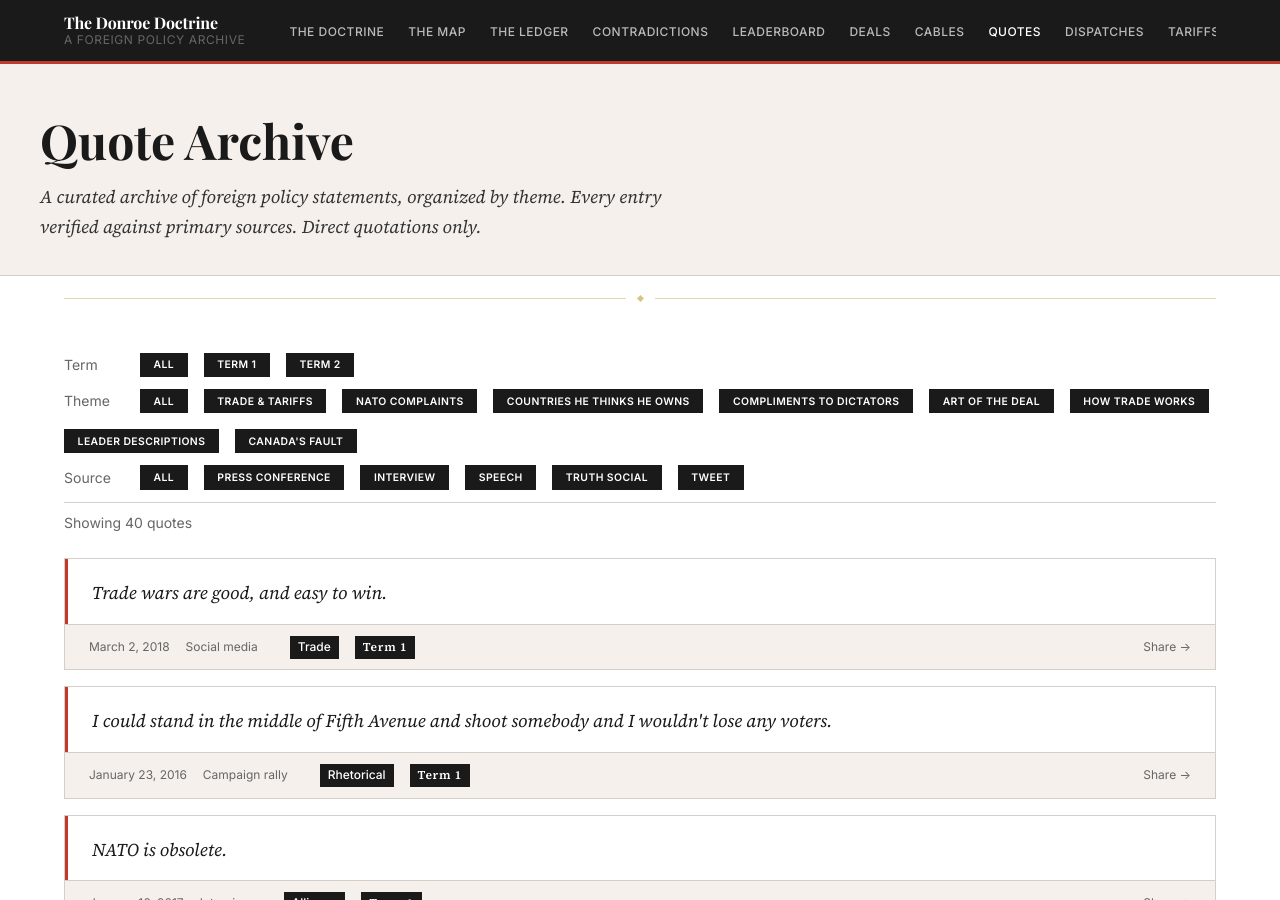
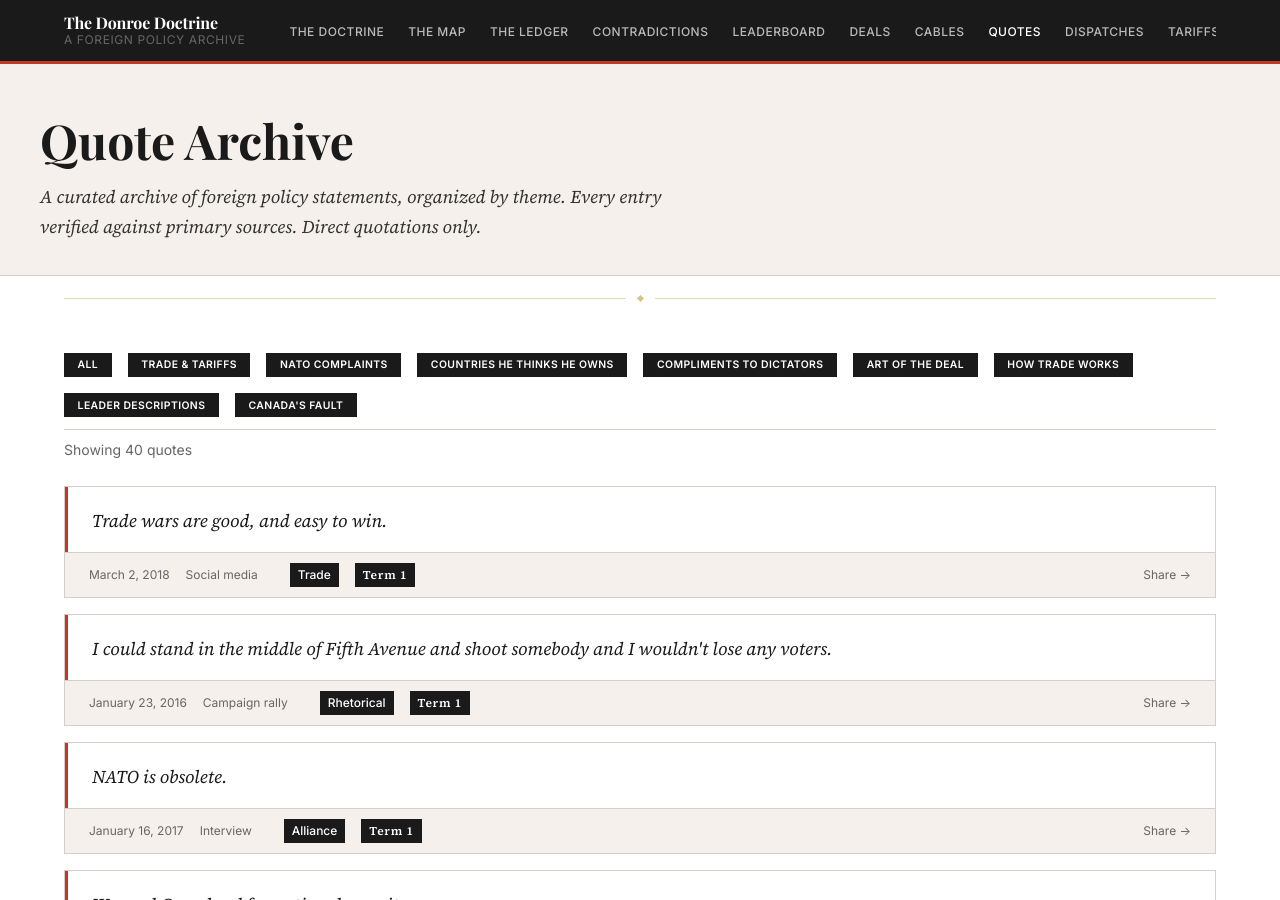
Before and after one commit to dtgara/donroe-doctrine, a Jekyll site: the page built from quotes.html, in a window 1280 px wide and 900 px high. Built offline with Jekyll 4.4.1, drawn with Linux system fonts in a browser that asks for light colours; some web fonts are replaced.

Commit message:
Quotes: theme-only filter, remove term and source rows

```diff
--- a/quotes.html
+++ b/quotes.html
@@ -12,14 +12,6 @@ body_class: page-quotes
 <div style="margin-bottom:1.5rem;">
 
   <div style="display:flex;gap:1rem;flex-wrap:wrap;align-items:center;margin-bottom:0.75rem;">
-    <span style="font-family:var(--font-ui);font-size:var(--text-sm);color:var(--color-light-grey);min-width:60px;">Term</span>
-    <button class="btn btn-secondary quote-filter active" data-filter="term" data-value="all" style="font-size:0.65rem;padding:0.35rem 0.85rem;">All</button>
-    <button class="btn btn-secondary quote-filter" data-filter="term" data-value="1" style="font-size:0.65rem;padding:0.35rem 0.85rem;">Term 1</button>
-    <button class="btn btn-secondary quote-filter" data-filter="term" data-value="2" style="font-size:0.65rem;padding:0.35rem 0.85rem;">Term 2</button>
-  </div>
-
-  <div style="display:flex;gap:1rem;flex-wrap:wrap;align-items:center;margin-bottom:0.75rem;">
-    <span style="font-family:var(--font-ui);font-size:var(--text-sm);color:var(--color-light-grey);min-width:60px;">Theme</span>
     <button class="btn btn-secondary quote-filter active" data-filter="theme" data-value="all" style="font-size:0.65rem;padding:0.35rem 0.85rem;">All</button>
     <button class="btn btn-secondary quote-filter" data-filter="theme" data-value="trade_tariffs" style="font-size:0.65rem;padding:0.35rem 0.85rem;">Trade &amp; Tariffs</button>
     <button class="btn btn-secondary quote-filter" data-filter="theme" data-value="nato_complaints" style="font-size:0.65rem;padding:0.35rem 0.85rem;">NATO Complaints</button>
@@ -29,16 +21,6 @@ body_class: page-quotes
     <button class="btn btn-secondary quote-filter" data-filter="theme" data-value="how_trade_works" style="font-size:0.65rem;padding:0.35rem 0.85rem;">How Trade Works</button>
     <button class="btn btn-secondary quote-filter" data-filter="theme" data-value="descriptions_of_leaders" style="font-size:0.65rem;padding:0.35rem 0.85rem;">Leader Descriptions</button>
     <button class="btn btn-secondary quote-filter" data-filter="theme" data-value="things_canadas_fault" style="font-size:0.65rem;padding:0.35rem 0.85rem;">Canada's Fault</button>
-  </div>
-
-  <div style="display:flex;gap:1rem;flex-wrap:wrap;align-items:center;margin-bottom:0.75rem;">
-    <span style="font-family:var(--font-ui);font-size:var(--text-sm);color:var(--color-light-grey);min-width:60px;">Source</span>
-    <button class="btn btn-secondary quote-filter active" data-filter="source" data-value="all" style="font-size:0.65rem;padding:0.35rem 0.85rem;">All</button>
-    <button class="btn btn-secondary quote-filter" data-filter="source" data-value="press_conference" style="font-size:0.65rem;padding:0.35rem 0.85rem;">Press Conference</button>
-    <button class="btn btn-secondary quote-filter" data-filter="source" data-value="interview" style="font-size:0.65rem;padding:0.35rem 0.85rem;">Interview</button>
-    <button class="btn btn-secondary quote-filter" data-filter="source" data-value="speech" style="font-size:0.65rem;padding:0.35rem 0.85rem;">Speech</button>
-    <button class="btn btn-secondary quote-filter" data-filter="source" data-value="truth_social" style="font-size:0.65rem;padding:0.35rem 0.85rem;">Truth Social</button>
-    <button class="btn btn-secondary quote-filter" data-filter="source" data-value="tweet" style="font-size:0.65rem;padding:0.35rem 0.85rem;">Tweet</button>
   </div>
 
   <div style="padding-top:0.5rem;border-top:1px solid var(--color-border);font-family:var(--font-ui);font-size:var(--text-sm);color:var(--color-light-grey);">
@@ -51,9 +33,7 @@ body_class: page-quotes
   {% for q in quotes %}
   <div class="quote-entry quote-card"
        id="{{ q.id }}"
-       data-term="{{ q.term }}"
-       data-theme="{% if q.theme.first %}{{ q.theme | join: ' ' }}{% else %}{{ q.theme }}{% endif %}"
-       data-source="{{ q.source_type }}">
+       data-theme="{% if q.theme.first %}{{ q.theme | join: ' ' }}{% else %}{{ q.theme }}{% endif %}">
     <blockquote class="quote-text">{{ q.text }}</blockquote>
     <div class="quote-meta">
       <span class="quote-meta-date"><time>{{ q.date | date: "%B %-d, %Y" }}</time></span>
@@ -95,29 +75,24 @@ body_class: page-quotes
 
 <script>
 (function () {
-  var filters = { term: 'all', theme: 'all', source: 'all' };
+  var activeTheme = 'all';
   var cards   = Array.from(document.querySelectorAll('.quote-card'));
   var countEl = document.getElementById('quote-count');
 
   function applyFilters() {
     var visible = 0;
     cards.forEach(function (card) {
-      var termOk   = filters.term   === 'all' || card.getAttribute('data-term')   === filters.term;
-      var themeOk  = filters.theme  === 'all' || (card.getAttribute('data-theme') || '').split(' ').indexOf(filters.theme) !== -1;
-      var sourceOk = filters.source === 'all' || card.getAttribute('data-source') === filters.source;
-      var show = termOk && themeOk && sourceOk;
-      card.style.display = show ? '' : 'none';
-      if (show) visible++;
+      var themeOk = activeTheme === 'all' || (card.getAttribute('data-theme') || '').split(' ').indexOf(activeTheme) !== -1;
+      card.style.display = themeOk ? '' : 'none';
+      if (themeOk) visible++;
     });
     if (countEl) countEl.textContent = visible;
   }
 
   document.querySelectorAll('.quote-filter').forEach(function (btn) {
     btn.addEventListener('click', function () {
-      var filterType = btn.getAttribute('data-filter');
-      filters[filterType] = btn.getAttribute('data-value');
-      // Update active state within row
-      document.querySelectorAll('.quote-filter[data-filter="' + filterType + '"]').forEach(function (b) {
+      activeTheme = btn.getAttribute('data-value');
+      document.querySelectorAll('.quote-filter').forEach(function (b) {
         b.classList.toggle('active', b === btn);
       });
       applyFilters();
```
